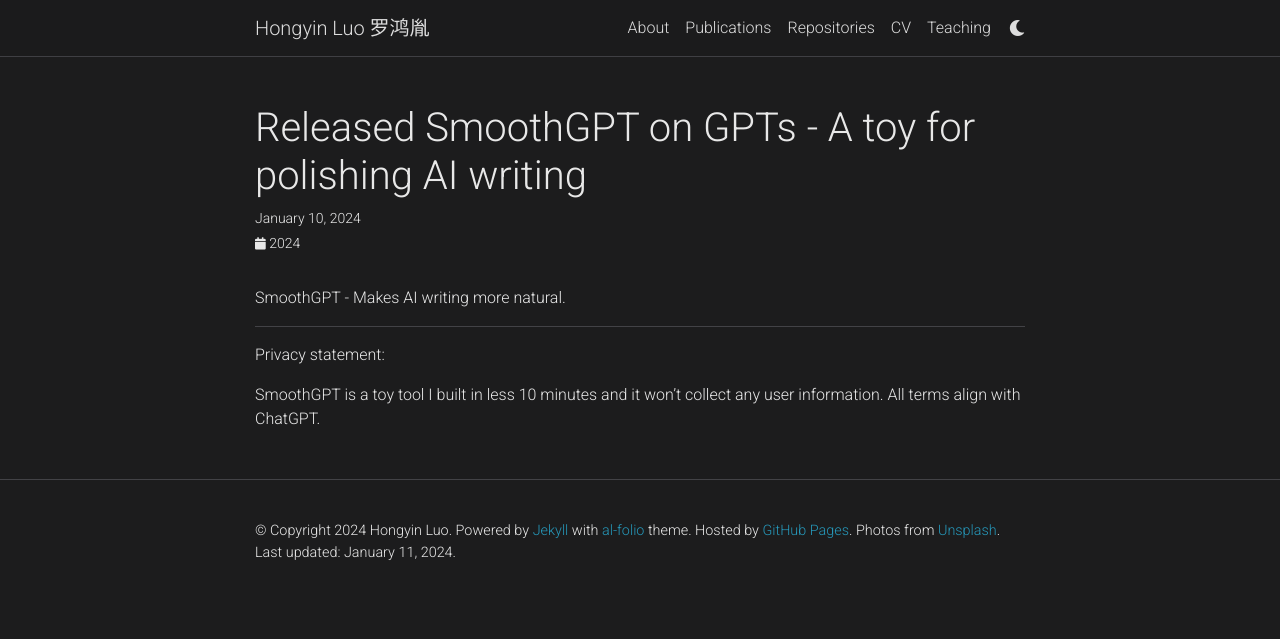
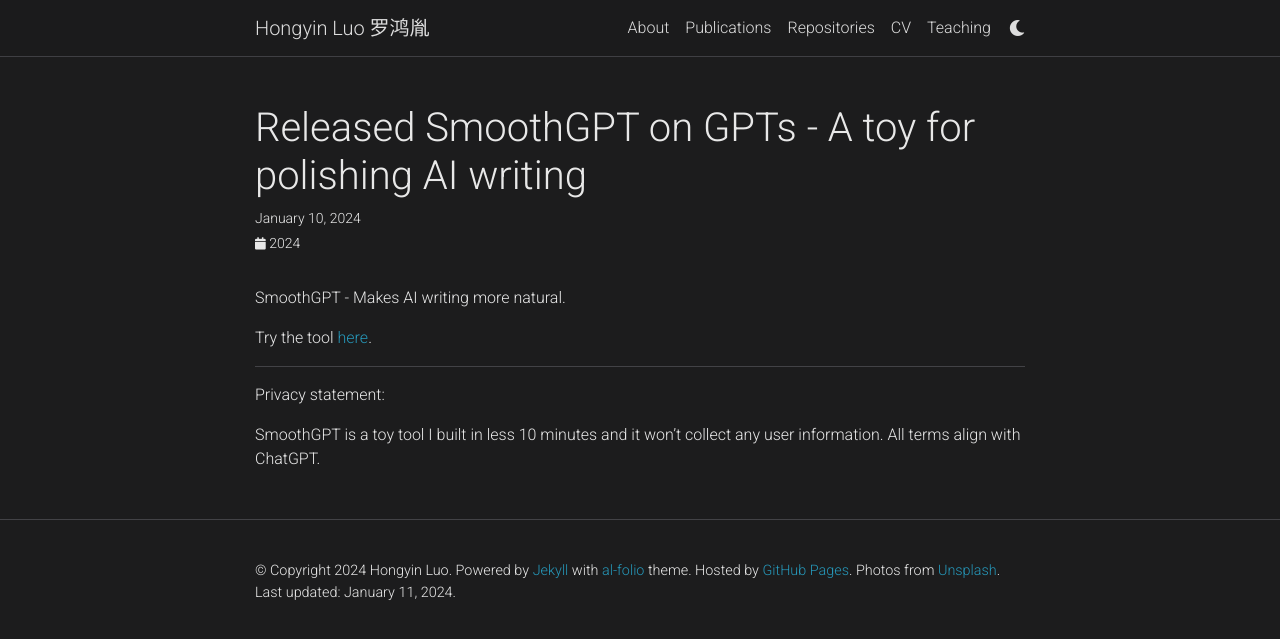
Before and after one commit to luohongyin/luohongyin.github.io, a Jekyll site: the page built from _news/announcement_13.md, in a window 1280 px wide. Shown: the top 639 px of the page. Built offline with Jekyll 4.4.1, drawn with Linux system fonts in a browser that asks for light colours; comment, search, counter and statistics services are not loaded; a style sheet for code colours, icons or effects is not loaded.

Commit message:
update smooth gpt link

```diff
--- a/_news/announcement_13.md
+++ b/_news/announcement_13.md
@@ -7,6 +7,8 @@ inline: false
 
 SmoothGPT - Makes AI writing more natural.
 
+Try the tool [here](https://chat.openai.com/g/g-VaHK1VAMY-smoothgpt).
+
 ***
 
 Privacy statement:
```
